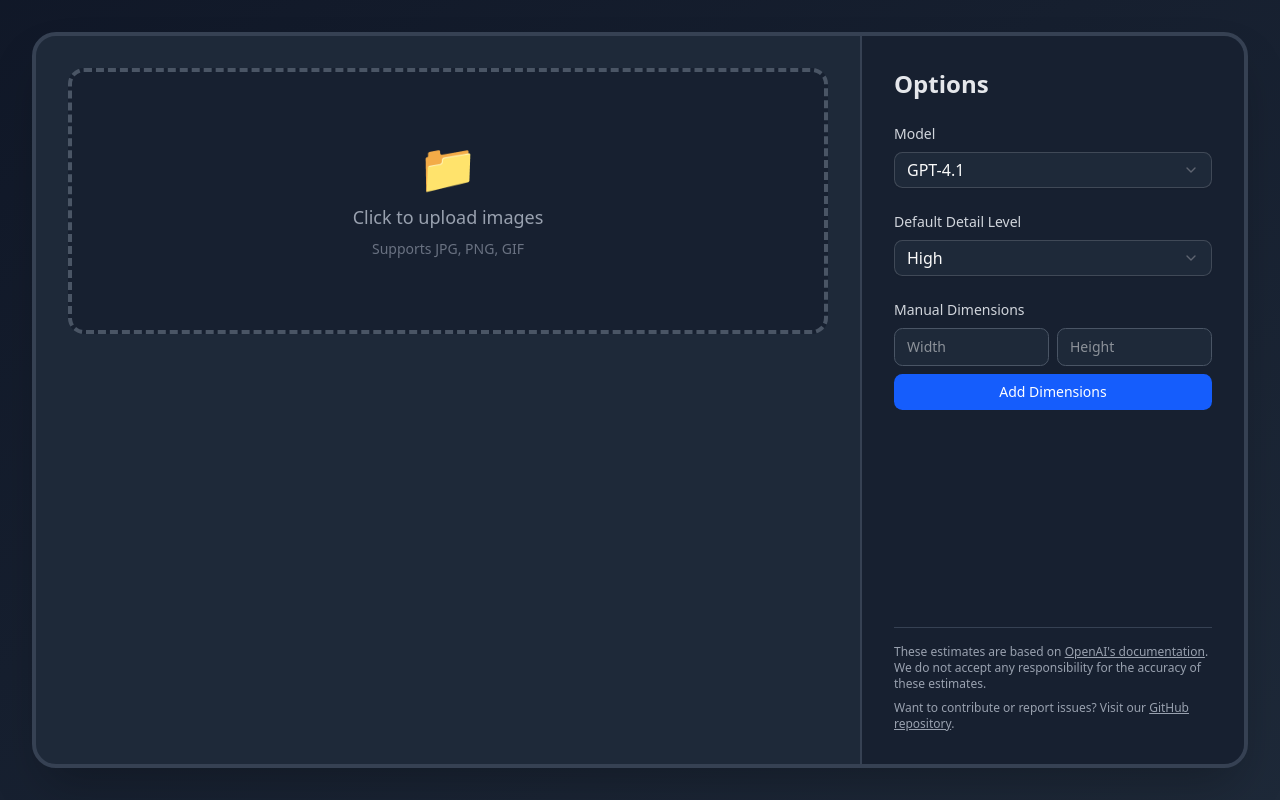
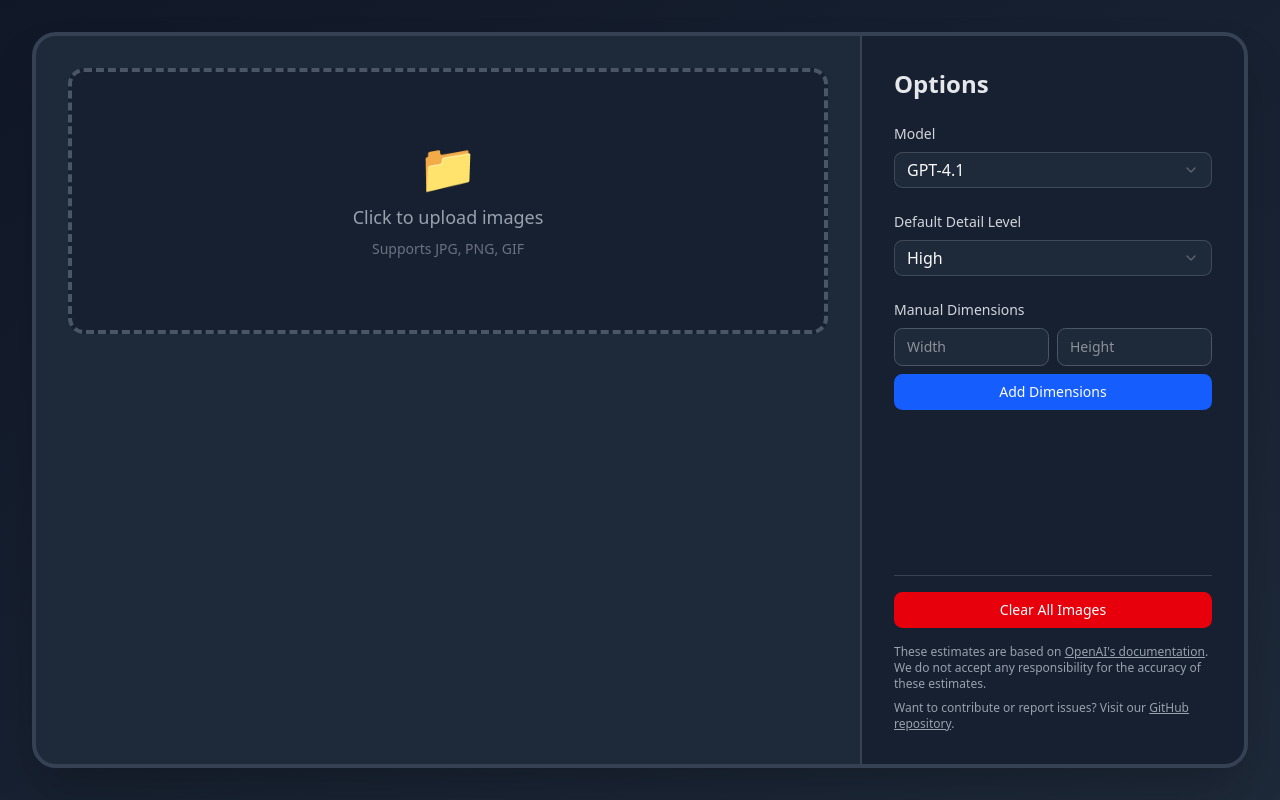
Before and after one commit to curefatih/image-token-estimator, a React (Vite) app: page / in a window 1280 px wide. Built offline with nearby package versions, Linux system fonts and the light colour scheme.

Commit message:
feat: add "Clear All Images" button to reset image selection in App component

```diff
--- a/src/App.tsx
+++ b/src/App.tsx
@@ -485,6 +485,15 @@ function App() {
               </div>
             </div>
             <div className="mt-auto pt-4 border-t border-gray-200 dark:border-gray-700">
+              <button
+                onClick={() => {
+                  setImages([]);
+                  setSelectedImageId(null);
+                }}
+                className="w-full px-4 py-2 bg-red-600 hover:bg-red-700 text-white rounded-md text-sm font-medium transition-colors mb-4"
+              >
+                Clear All Images
+              </button>
               <p className="text-xs text-gray-500 dark:text-gray-400">
                 These estimates are based on{" "}
                 <a
```
